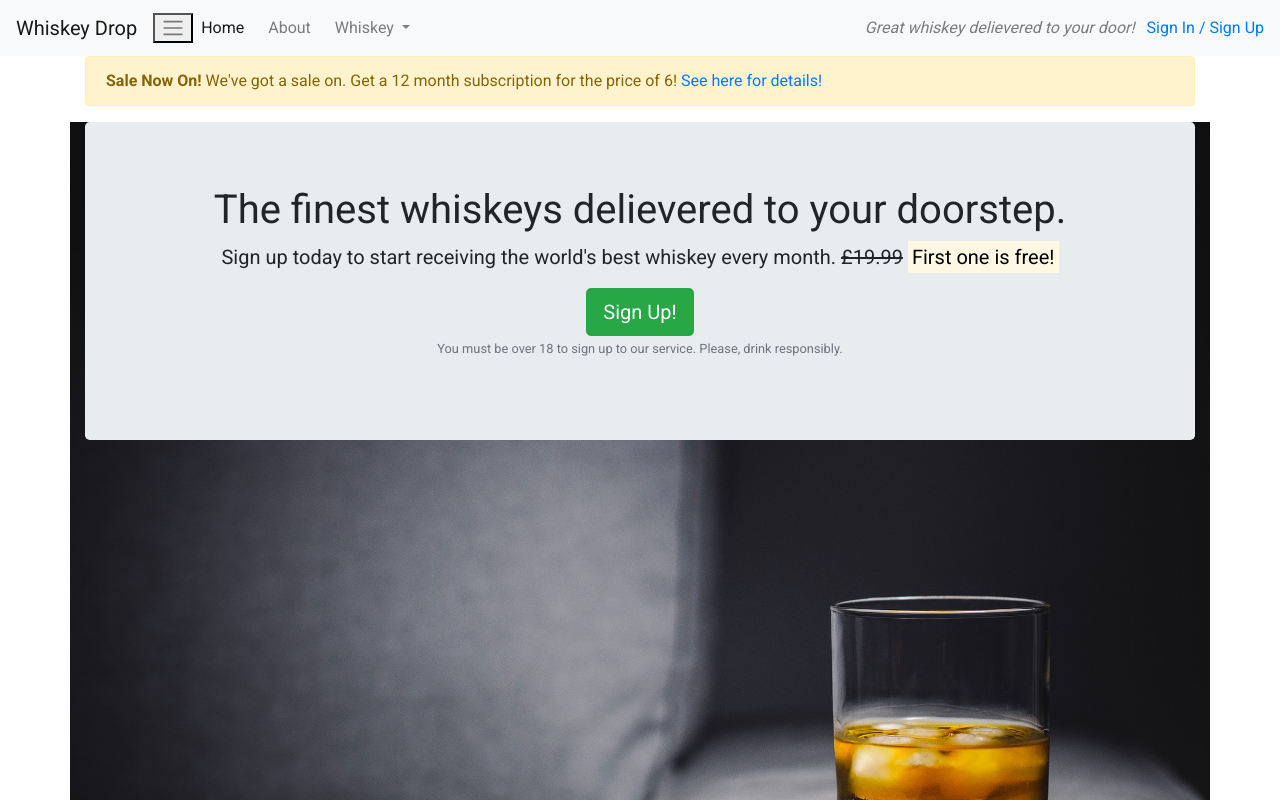
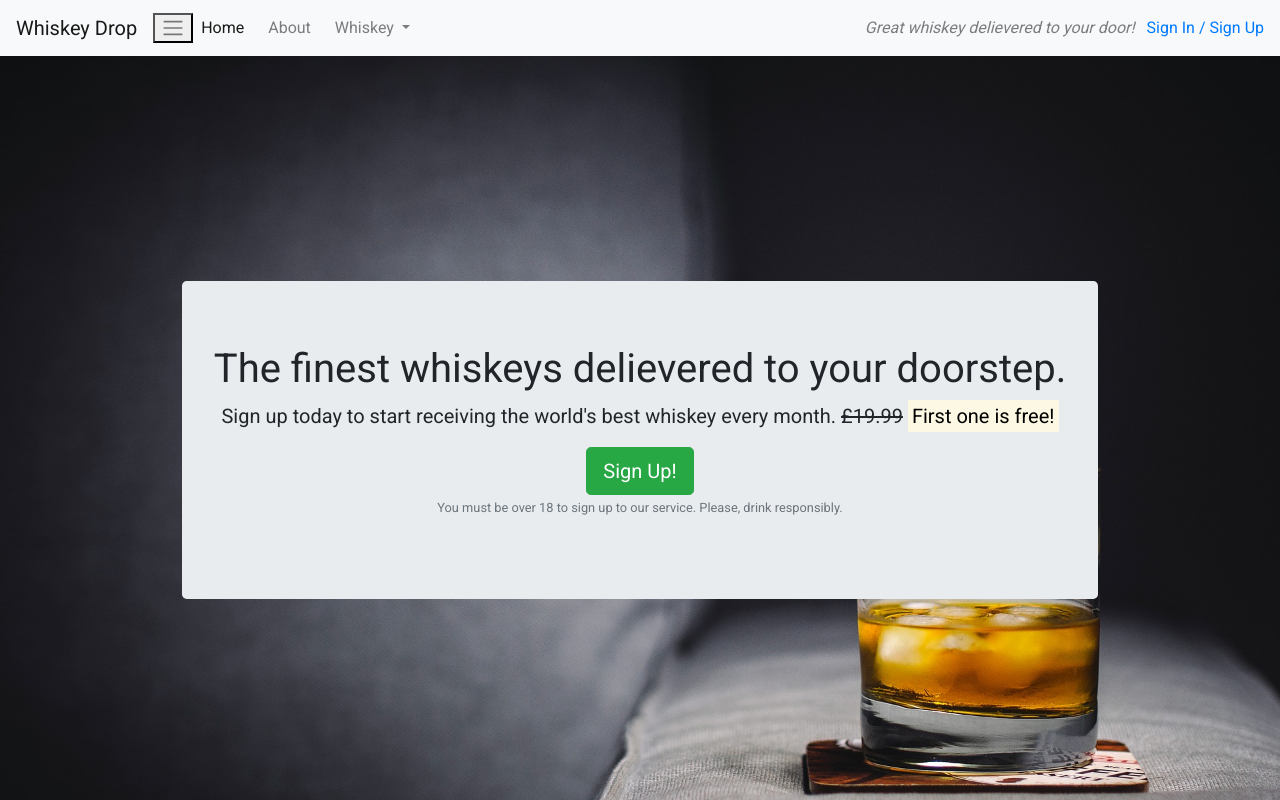
Before and after one commit to krandon1986/whiskey-drop, a plain HTML site: page index.html in a window 1280 px wide. Shown: the top 800 px of the page. Drawn offline with nearby package versions, Linux system fonts and the light colour scheme.

Commit message:
Center the callout section within the whiskey image background

```diff
--- a/css/style.css
+++ b/css/style.css
@@ -7,11 +7,15 @@ body {
 .callout-container {
     height: 100vh;
 
-    background: url('../images/whiskey-background.jpg') no-repeat center center fixed;
+    background: url('../images/whiskey-background.jpg') no-repeat bottom right fixed;
     -webkit-background-size: cover;
     -moz-background-size: cover;
     -o-background-size: cover;
     background-size: cover;
+
+    display: flex;
+    align-items: center;
+    justify-content: center;
 }
 
 .quotes-container {}
--- a/index.html
+++ b/index.html
@@ -46,7 +46,7 @@
             <a href="/login">Sign In / Sign Up</a>
         </div>
     </nav>
-    <div class="container alert-container">
+    <!--<div class="container alert-container">
         <div class="row d-none d-sm-block">
             <div class="col-12">
                 <div class="alert alert-warning">
@@ -55,8 +55,8 @@
                 </div>
             </div>
         </div>
-    </div>
-    <div class="container callout-container">
+    </div> -->
+    <div class="container-fluid callout-container">
         <!--Callout-->
         <div class="row">
             <div class="col-12">
```
